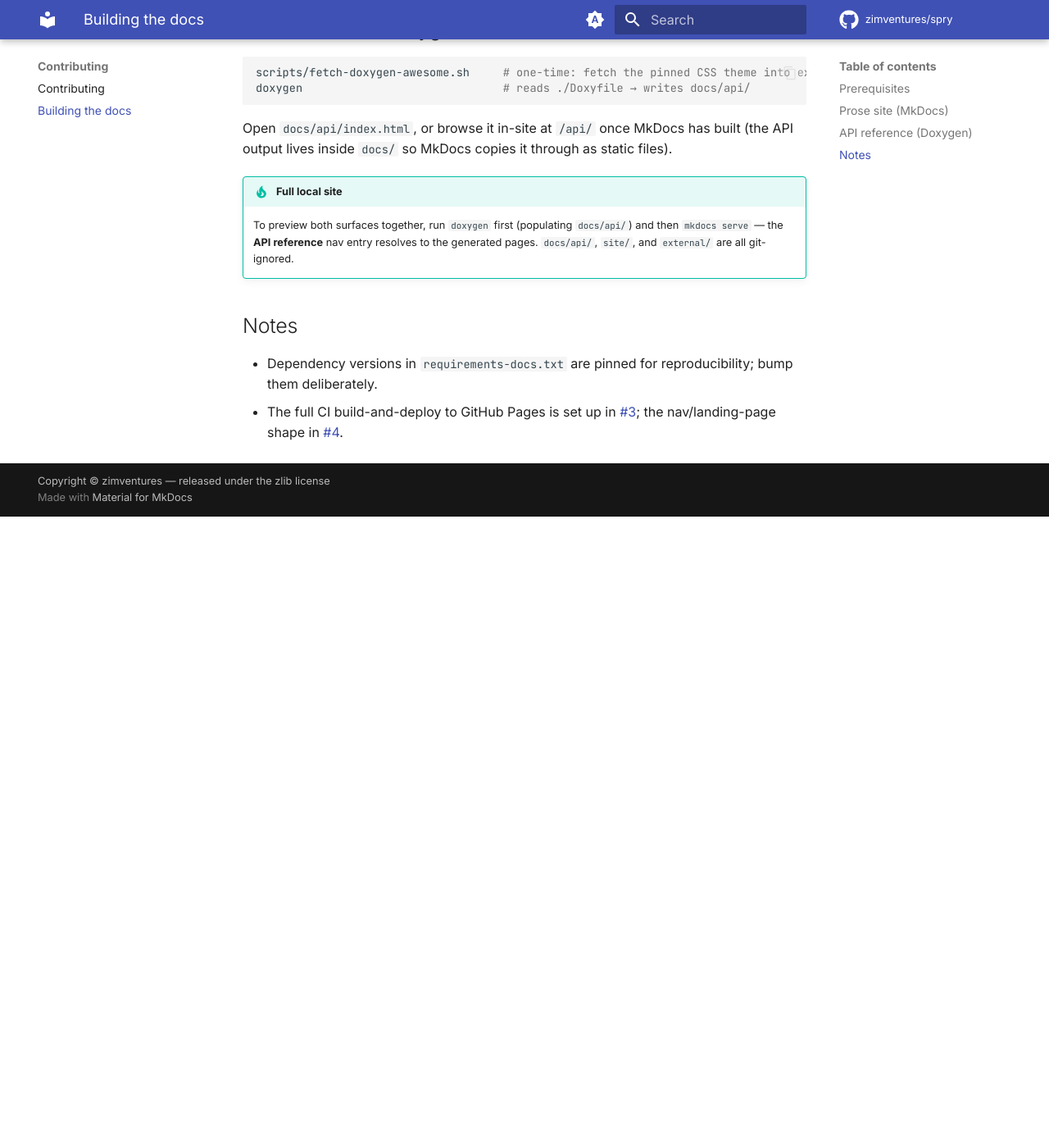
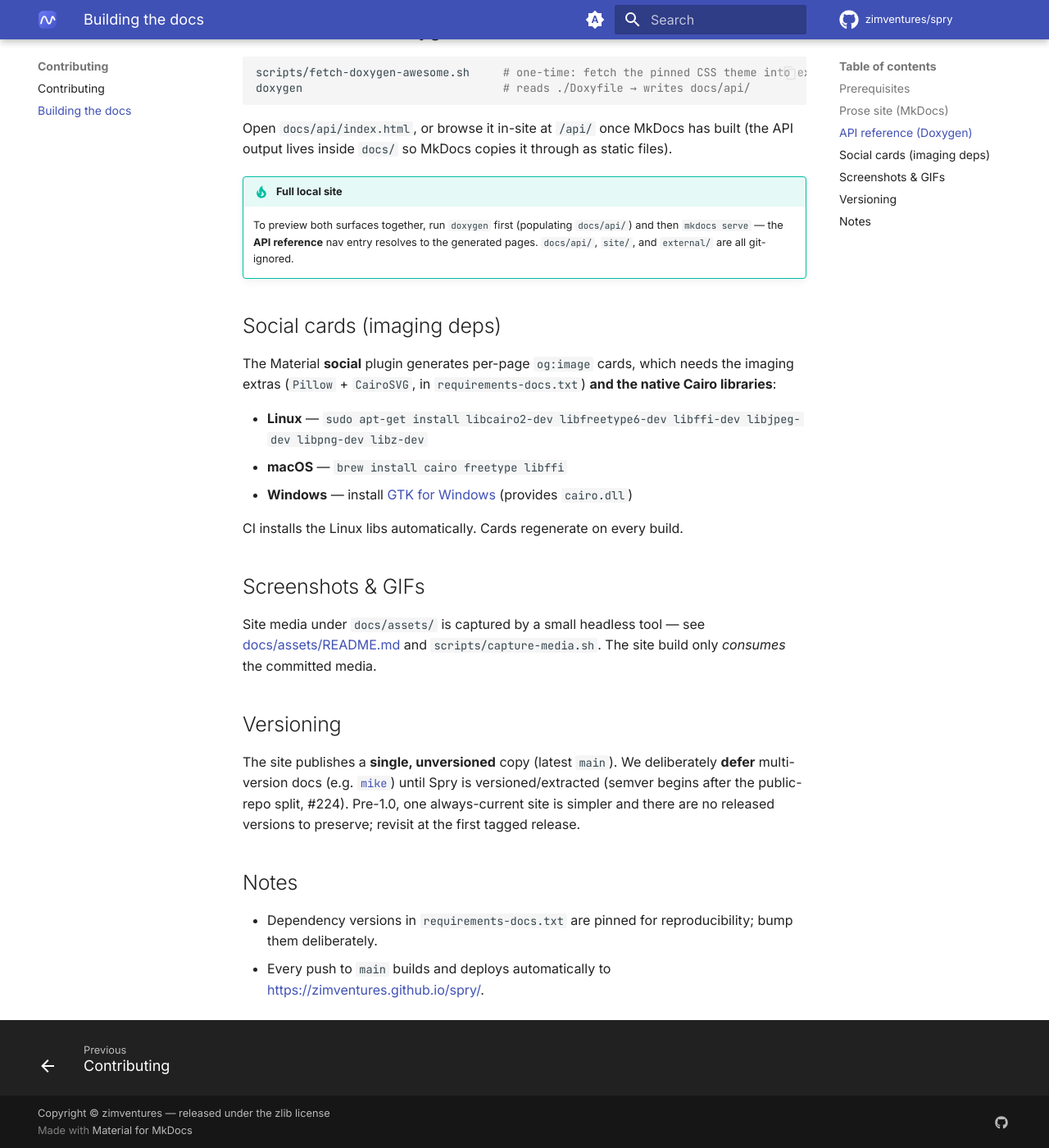
Before and after one commit to zimventures/spry, an MkDocs documentation site: the page built from docs/building-docs.md, in a window 1280 px wide and 1400 px high, scrolled down 1081 px. Shown: the whole window at 82% size. Built offline with MkDocs 1.6.1 and Material for MkDocs 9.7.7, drawn with Linux system fonts in a browser that asks for light colours; plug-ins that fetch from the network failed and are left out; comment, search, counter and statistics services are not loaded; before the commit the page ends 1711 px from its top, so only the background shows below that.

Commit message:
docs(#12): site polish & launch
Final polish pass to a launchable standard.

- Branding: a Spry logo/favicon (docs/assets/logo.svg — a "settling spring" mark)
  wired as theme.logo + theme.favicon.
- Social/SEO: the Material social plugin generates per-page og:image cards
  (branded indigo, logo, title, description). Adds the imaging deps
  (Pillow + CairoSVG) to requirements, and the native Cairo libs to CI.
- Reading UX: "edit this page" / "view source" repo links
  (content.action.edit/view), a shareable search deep link (search.share), a
  prev/next footer (navigation.footer), a footer GitHub link, and a custom 404
  page (docs/404.md).
- Versioning: documented the decision to defer multi-version docs (mike) until
  Spry is versioned/extracted (#224) — one always-current site pre-1.0.
- Launch: README now leads with the live docs URL + a short launch note, and the
  "Learn it" links point at the published site.

Verified: mkdocs build --strict passes; social cards + logo + favicon + 404 +
edit links all render.

Co-Authored-By: Claude Opus 4.8 (1M context) <noreply@anthropic.com>

```diff
--- a/docs/building-docs.md
+++ b/docs/building-docs.md
@@ -48,10 +48,35 @@ Open `docs/api/index.html`, or browse it in-site at `/api/` once MkDocs has buil
     and then `mkdocs serve` — the **API reference** nav entry resolves to the
     generated pages. `docs/api/`, `site/`, and `external/` are all git-ignored.
 
+## Social cards (imaging deps)
+
+The Material **social** plugin generates per-page `og:image` cards, which needs the
+imaging extras (`Pillow` + `CairoSVG`, in `requirements-docs.txt`) **and the native
+Cairo libraries**:
+
+- **Linux** — `sudo apt-get install libcairo2-dev libfreetype6-dev libffi-dev libjpeg-dev libpng-dev libz-dev`
+- **macOS** — `brew install cairo freetype libffi`
+- **Windows** — install [GTK for Windows](https://github.com/tschoonj/GTK-for-Windows-Runtime-Environment-Installer) (provides `cairo.dll`)
+
+CI installs the Linux libs automatically. Cards regenerate on every build.
+
+## Screenshots & GIFs
+
+Site media under `docs/assets/` is captured by a small headless tool — see
+[docs/assets/README.md](https://github.com/zimventures/spry/blob/main/docs/assets/README.md)
+and `scripts/capture-media.sh`. The site build only *consumes* the committed media.
+
+## Versioning
+
+The site publishes a **single, unversioned** copy (latest `main`). We deliberately
+**defer** multi-version docs (e.g. [`mike`](https://github.com/jimporter/mike)) until
+Spry is versioned/extracted (semver begins after the public-repo split, #224). Pre-1.0,
+one always-current site is simpler and there are no released versions to preserve;
+revisit at the first tagged release.
+
 ## Notes
 
 - Dependency versions in `requirements-docs.txt` are pinned for reproducibility;
   bump them deliberately.
-- The full CI build-and-deploy to GitHub Pages is set up in
-  [#3](https://github.com/zimventures/spry/issues/3); the nav/landing-page shape in
-  [#4](https://github.com/zimventures/spry/issues/4).
+- Every push to `main` builds and deploys automatically to
+  <https://zimventures.github.io/spry/>.
--- a/mkdocs.yml
+++ b/mkdocs.yml
@@ -23,18 +23,24 @@ docs_dir: docs
 theme:
   name: material
   language: en
+  logo: assets/logo.svg
+  favicon: assets/logo.svg
   features:
     - navigation.tabs          # top-level sections as tabs
     - navigation.sections      # group nested pages in the sidebar
     - navigation.top           # back-to-top button
     - navigation.instant       # SPA-style instant loading
     - navigation.tracking      # update the URL with the active anchor
+    - navigation.footer        # prev/next links in the footer
     - toc.follow
     - search.suggest
     - search.highlight
+    - search.share             # shareable deep link to a search
     - content.code.copy        # copy button on code blocks
     - content.code.annotate    # inline code annotations
     - content.tabs.link
+    - content.action.edit      # "edit this page" → GitHub (edit_uri)
+    - content.action.view      # "view source" → GitHub
   palette:
     # Light/dark toggle. Palette follows the system preference by default.
     - media: "(prefers-color-scheme)"
@@ -63,6 +69,12 @@ theme:
 
 plugins:
   - search
+  # Social/SEO cards (og:image) generated per page. Needs the imaging extras
+  # (mkdocs-material[imaging] → Pillow + CairoSVG + native Cairo); CI installs the
+  # Cairo system libs. See docs/building-docs.md.
+  - social:
+      cards_layout_options:
+        background_color: "#4453c8"
 
 markdown_extensions:
   - admonition
@@ -92,6 +104,12 @@ markdown_extensions:
       emoji_index: !!python/name:material.extensions.emoji.twemoji
       emoji_generator: !!python/name:material.extensions.emoji.to_svg
 
+extra:
+  social:
+    - icon: fontawesome/brands/github
+      link: https://github.com/zimventures/spry
+      name: Spry on GitHub
+
 # Navigation — the site's information architecture (#4). Section landing pages and
 # guide stubs are navigable end-to-end now; the full prose lands in the content
 # tickets (Getting started #5, Guides #6, Widgets #7, Examples #8, API ref #10).
--- a/requirements-docs.txt
+++ b/requirements-docs.txt
@@ -5,3 +5,7 @@
 # Pins are exact so local builds and CI stay reproducible. Bump deliberately.
 mkdocs-material==9.7.7
 pymdown-extensions==11.0.1
+# Social/SEO cards (mkdocs-material[imaging]). These also need the native Cairo
+# system libraries — installed by CI and documented in docs/building-docs.md.
+pillow==12.3.0
+cairosvg==2.9.0
```
Also changed, not shown: README.md (+18 -6 lines), docs/404.md (added, +18 -0 lines), docs/assets/logo.svg (added), 1 other file.
